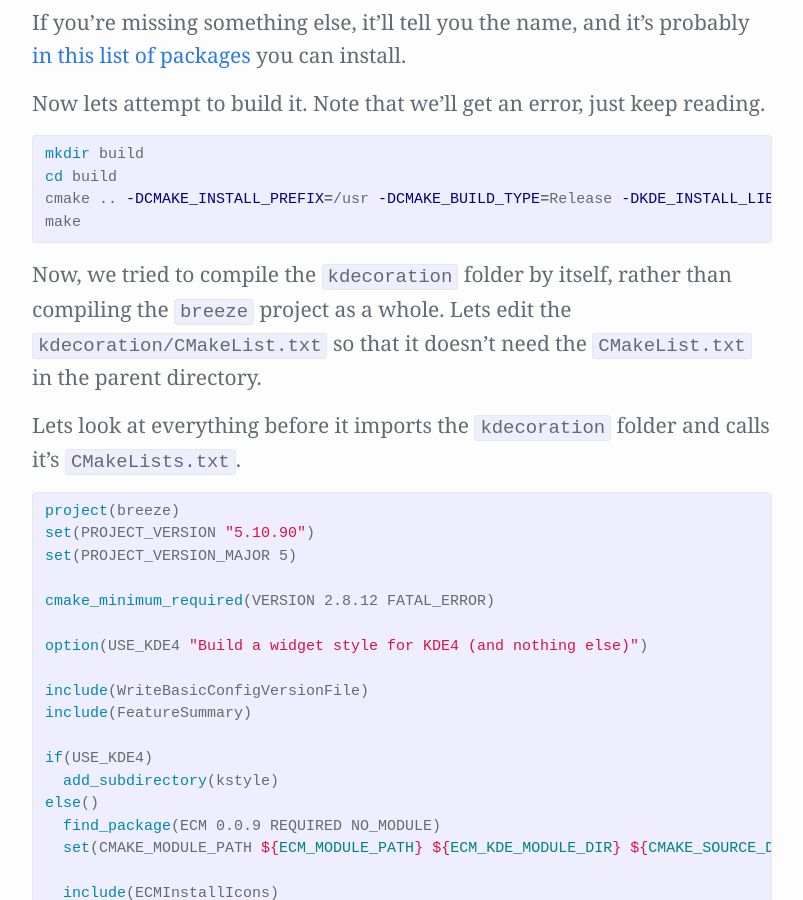
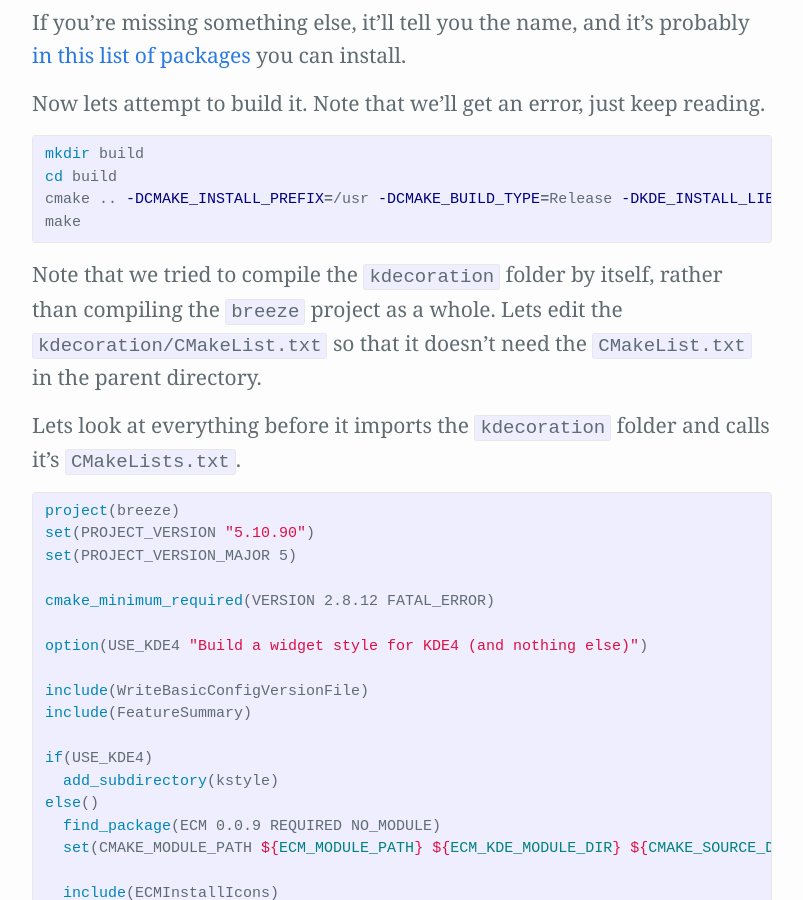
Before and after one commit to Zren/zren.github.io, a Jekyll site: the page built from _posts/2017-07-08-patching-breeze-window-decorations.markdown, in a window 1280 px wide and 900 px high, scrolled down 1153 px. Shown: the whole window, without its empty margins (238-1041 px from the left). Built offline with Jekyll 4.4.1, drawn with Linux system fonts in a browser that asks for light colours.

Commit message:
Phrasing

```diff
--- a/_posts/2017-07-08-patching-breeze-window-decorations.markdown
+++ b/_posts/2017-07-08-patching-breeze-window-decorations.markdown
@@ -33,7 +33,7 @@ cmake .. -DCMAKE_INSTALL_PREFIX=/usr -DCMAKE_BUILD_TYPE=Release -DKDE_INSTALL_LI
 make
 {% endhighlight %}
 
-Now, we tried to compile the `kdecoration` folder by itself, rather than compiling the `breeze` project as a whole. Lets edit the `kdecoration/CMakeList.txt` so that it doesn't need the `CMakeList.txt` in the parent directory.
+Note that we tried to compile the `kdecoration` folder by itself, rather than compiling the `breeze` project as a whole. Lets edit the `kdecoration/CMakeList.txt` so that it doesn't need the `CMakeList.txt` in the parent directory.
 
 Lets look at everything before it imports the `kdecoration` folder and calls it's `CMakeLists.txt`.
 
```
